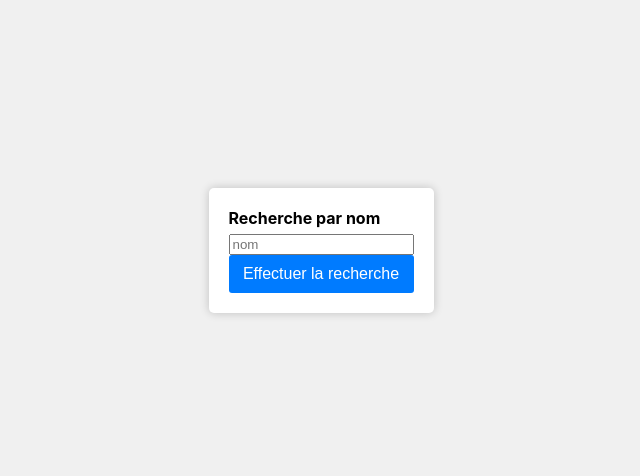
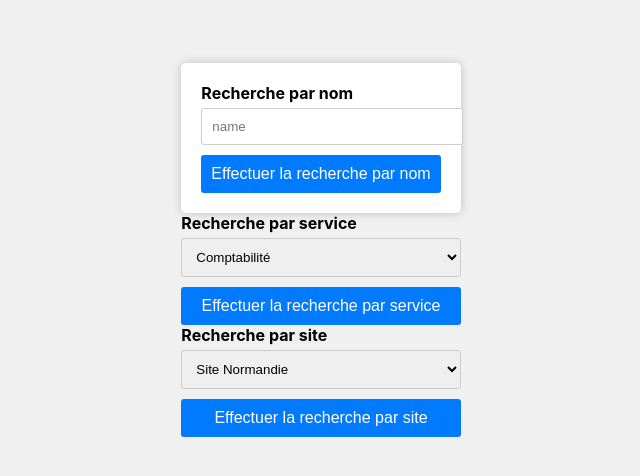
Before and after one commit to PaoloMartinsRibeiro/ProjetEntreprise2, a React (Create React App) app in the folder front/front/: page /Search in a window 1280 px wide. Shown: the part 150-626 px from the top of the page, without its empty margins (319-959 px from the left). Built offline with nearby package versions, Linux system fonts and the light colour scheme.

Commit message:
feat(search): creating functions that makes you able to search data based on the name, the service or the site of an employee

```diff
--- /dev/null
+++ b/front/front/src/Pages/Search/Search.css
@@ -0,0 +1,62 @@
+.search-container {
+    margin: 20px;
+    padding: 20px;
+    border: 1px solid #ccc;
+    border-radius: 5px;
+    background-color: #f7f7f7;
+  }
+
+  .search-form {
+    margin-bottom: 20px;
+  }
+
+  label {
+    display: block;
+    margin-bottom: 5px;
+    font-weight: bold;
+  }
+
+  input[type="text"],
+  select {
+    width: 100%;
+    padding: 10px;
+    margin-bottom: 10px;
+    border: 1px solid #ccc;
+    border-radius: 3px;
+  }
+
+  .form-button {
+    background-color: #007bff;
+    color: #fff;
+    padding: 10px 20px;
+    border: none;
+    border-radius: 3px;
+    cursor: pointer;
+  }
+
+  .form-button:hover {
+    background-color: #0056b3;
+  }
+
+  .search-results {
+    /* Ajoutez des styles pour les résultats ici */
+  }
+
+  table {
+    width: 100%;
+    border-collapse: collapse;
+  }
+
+  table, th, td {
+    border: 1px solid #ccc;
+  }
+
+  th, td {
+    padding: 8px;
+    text-align: left;
+  }
+
+  th {
+    background-color: #007bff;
+    color: #fff;
+  }
--- a/front/front/src/Pages/Search/Search.jsx
+++ b/front/front/src/Pages/Search/Search.jsx
@@ -1,46 +1,132 @@
-import React, { useState } from "react"
-import axios from "axios"
+import React, { useState } from "react";
+import axios from "axios";
+import "./Search.css";
 
 function Search() {
+  const [name, setname] = useState('');
+  const [result, setresult] = useState([]);
+  const [searched, setSearched] = useState(false);
+  const [selectedService, setSelectedService] = useState(0);
+  const [selectedSite, setSelectedSite] = useState(0);
 
-    const [name, setname] = useState('')
-    const [result, setresult] = useState('')
 
   function handleSubmit(event) {
-        event.preventDefault()
-        axios.post('http://localhost:8081/SearchByName', {name})
-        .then(res => {console.log(res)
-            if(res.data === "Recherche réussie") {
-                // Condition d'affichage du résultat
-                result.map((result) => (
-                    <tr key={result.id}>
-                        <td>{result.nomSalarie}</td>
-                        <td>{result.prenomSalarie}</td>
-                        <td>{result.telephonefixeSalarie}</td>
-                        <td>{result.telephoneportableSalarie}</td>
-                        <td>{result.emailSalarie}</td>
-                        <td>{result.serviceSalarie}</td>
-                        <td>{result.siteSalarie}</td>
-                    </tr>
-                ))
+    event.preventDefault();
+    axios.post('http://localhost:8081/SearchByName', { name })
+      .then(res => {
+        console.log(res.data);
+        setresult(res.data);
+        setSearched(true);
+      })
+      .catch(err => {
+        console.error(err);
+        setresult([]);
+        setSearched(true);
+      });
   }
+
+  function handleSubmitService(event) {
+    event.preventDefault();
+    axios.post('http://localhost:8081/SearchByService', { selectedService })
+      .then(res => {
+        console.log(res.data);
+        setresult(res.data);
+        setSearched(true);
       })
-        .catch(err => {console.log(err)})
+      .catch(err => {
+        console.error(err);
+        setresult([]);
+        setSearched(true);
+      });
+  }
+
+  function handleSubmitSite(event) {
+    event.preventDefault();
+    axios.post('http://localhost:8081/SearchBySite', { selectedSite })
+      .then(res => {
+        console.log(res.data);
+        setresult(res.data);
+        setSearched(true);
+      })
+      .catch(err => {
+        console.error(err);
+        setresult([]);
+        setSearched(true);
+      });
   }
 
   return (
+
     <div className="form">
       <div>
         <form onSubmit={handleSubmit}>
           <div className="form_search">
-                        <label htmlFor="nom">Recherche par nom</label>
-                        <input type="name" placeholder="nom" onChange={e => setname(e.target.value)}/>
+            <label htmlFor="name">Recherche par nom</label>
+            <input type="text" placeholder="name" onChange={e => setname(e.target.value)} />
           </div>
-                    <button className="form_button">Effectuer la recherche</button>
+          <button className="form_button">Effectuer la recherche par nom</button>
         </form>
+
+
+        <label htmlFor="service">Recherche par service</label>
+    <select id="service" onChange={e => setSelectedService(e.target.value)}>
+        <option value={1}>Comptabilité</option>
+        <option value={2}>production</option>
+        <option value={3}>accueil</option>
+        <option value={4}>informatique</option>
+        <option value={5}>commercial</option>
+    </select>
+    <button className="form_button" onClick={handleSubmitService}>Effectuer la recherche par service</button>
+
+
+    <label htmlFor="site">Recherche par site</label>
+    <select id="site" onChange={e => setSelectedSite(e.target.value)}>
+        <option value={1}>Site Normandie</option>
+        <option value={2}>Site IDF</option>
+        <option value={3}>Site Hauts de France</option>
+        <option value={4}>Site Nouvelle Aquitaine</option>
+        <option value={5}>Site Occitanie</option>
+    </select>
+    <button className="form_button" onClick={handleSubmitSite}>Effectuer la recherche par site</button>
+
+        {searched && (
+         <div className="search-results">
+            <h2>Résultats de la recherche :</h2>
+            {result.length > 0 ? (
+              <table>
+                <thead>
+                  <tr>
+                    <th>Nom</th>
+                    <th>Prénom</th>
+                    <th>Téléphone Fixe</th>
+                    <th>Téléphone Portable</th>
+                    <th>Email</th>
+                    <th>Service</th>
+                    <th>Site</th>
+                  </tr>
+                </thead>
+                <tbody>
+                  {result.map((item, index) => (
+                    <tr key={index}>
+                      <td>{item.nomSalarie}</td>
+                      <td>{item.prenomSalarie}</td>
+                      <td>{item.telephonefixeSalarie}</td>
+                      <td>{item.telephoneportableSalarie}</td>
+                      <td>{item.emailSalarie}</td>
+                      <td>{item.serviceSalarie}</td>
+                      <td>{item.siteSalarie}</td>
+                    </tr>
+                  ))}
+                </tbody>
+              </table>
+            ) : (
+              <p>Aucun résultat trouvé.</p>
+            )}
+          </div>
+        )}
       </div>
     </div>
-    )
+  );
 }
 
-export default Search
+export default Search;
```
Also changed, not shown: 1 other file (tests, documents, lock files or other folders). Lines whose indentation alone changed are shown as unchanged.
